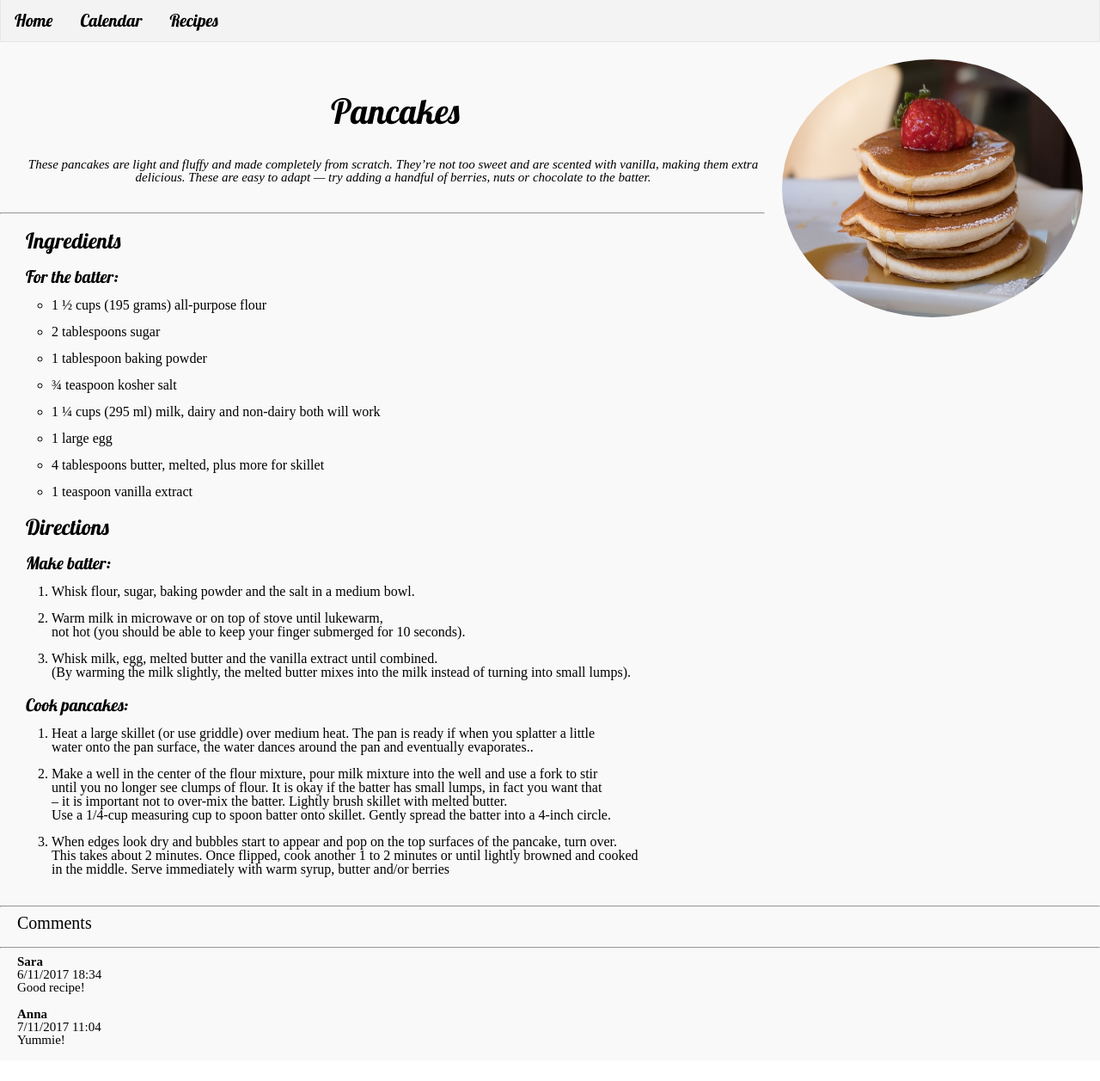
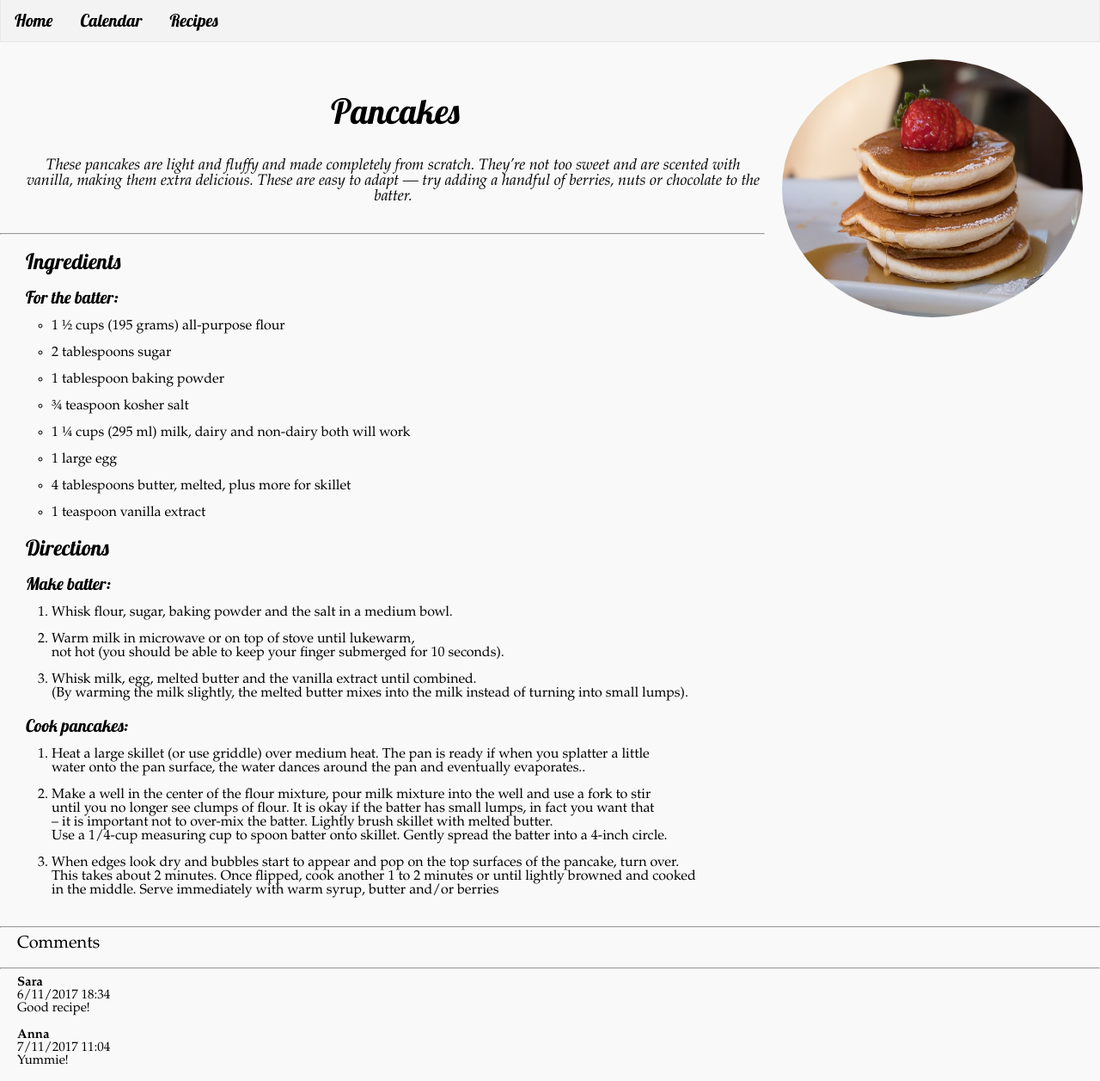
Before and after one commit to sarar0sa/ID1354-Internet-Applications, a PHP site: page /Pancakes.html in a window 1280 px wide. Shown: the part 325-1582 px from the top of the page at 86% size. Before the commit the page ends 1539 px from the top, so only its background shows below. Run offline with PHP 8.4, Linux system fonts and the light colour scheme.

Commit message:
ny css
ny css

```diff
--- a/public_html/MyStyle.css
+++ b/public_html/MyStyle.css
@@ -27,7 +27,7 @@ h4{
 }
 
 p {
-    font-family: "American typewriter", serif;
+    font-family: "Palatino Linotype", "Book Antiqua", Palatino, serif;
     color: black;
     text-align: center;
 }
@@ -75,7 +75,7 @@ hr{
     display: inline-block;
 }
 
-li .dropbtn{
+li.dropbtn{
     display: inline-block;
     text-align: center;
     padding: 14px 16px;
@@ -144,7 +144,7 @@ li a:hover {
 }
 
 .date{
-  font-family: "American Typewriter", serif;
+  font-family: "Palatino Linotype", "Book Antiqua", Palatino, serif;
   background-color: #dddddd;
   font-size: 12px;
   float: left;
@@ -221,7 +221,7 @@ li a:hover {
 .recipe li{
     padding-top:  5px;
     padding-bottom: 10px;
-    font-family:"American Typewriter", serif;
+    font-family:"Palatino Linotype", "Book Antiqua", Palatino, serif;
 
 }
 
@@ -240,8 +240,8 @@ li a:hover {
 }
 
 .Food-header p {
-    font-family: "American Typewriter", serif;
-    font-size: 15px;
+    font-family: "Palatino Linotype", "Book Antiqua", Palatino, serif;
+    font-size: 18px;
     font-style: italic;
     padding: 25px;
 }
@@ -252,19 +252,19 @@ li a:hover {
     left: 50%;
     transform: translate(-50%, -50%);
     font-size: 40px;
-    font-family: "American Typewriter", serif;
+    font-family: "Palatino Linotype", "Book Antiqua", Palatino, serif;
     color: white;
 }
 
 .comments p{
-    font-family: "American Typewriter", serif;
+    font-family: "Palatino Linotype", "Book Antiqua", Palatino, serif;
     font-size: 15px;
     text-align: left;
     padding-left: 20px;
 }
 
 .comments h5{
-    font-family:"American Typewriter", serif;
+    font-family:"Palatino Linotype", "Book Antiqua", Palatino, serif;
     font-size: 15px;
     text-align: left;
     padding-left: 20px;
@@ -273,7 +273,7 @@ li a:hover {
 }
 
 .comments h4{
-    font-family:"American Typewriter", serif;
+    font-family:"Palatino Linotype", "Book Antiqua", Palatino, serif;
     font-size: 20px;
     text-align: left;
     padding-left: 20px;
```
